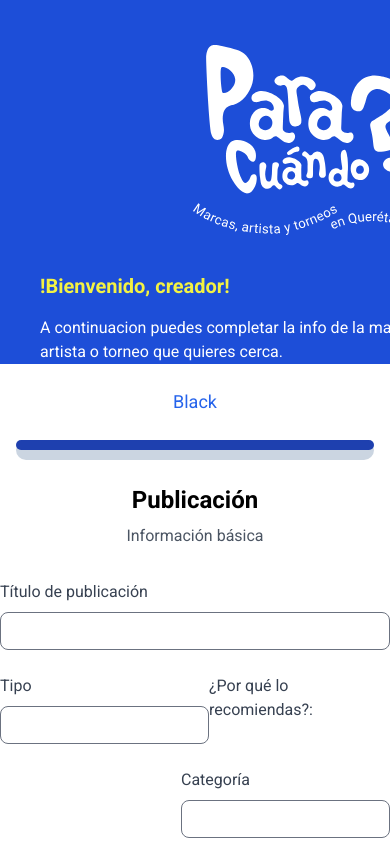
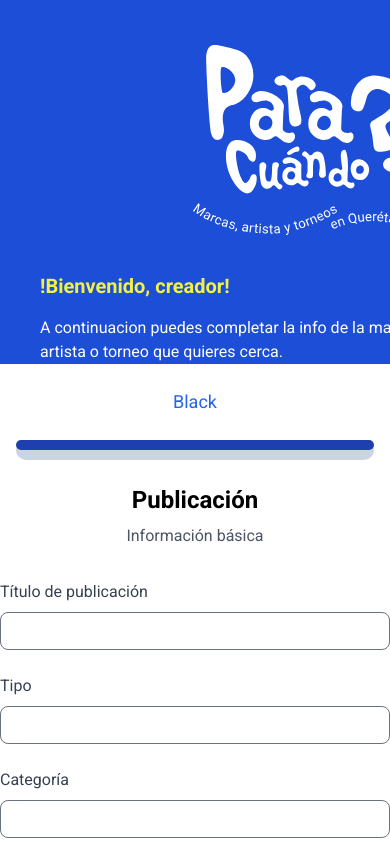
Before and after one commit to diegosisalima/para-cuando-app, a Next.js app: page /publications/publicaciones in a window 390 px wide. Shown: the top 844 px of the page. Built offline with nearby package versions, Linux system fonts and the light colour scheme.

Commit message:
chore: responsibidad movile

```diff
--- a/pages/publications/publicaciones.tsx
+++ b/pages/publications/publicaciones.tsx
@@ -74,7 +74,7 @@ const Publicaciones = () => {
             />
           </div>
 
-          <div className="float-left mb-6">
+          <div className="mb-6 sm:float-left">
             <label className="block w-1/2 mb-2 text-gray-700">Tipo</label>
             <input
               className="w-full px-3 py-2 leading-tight border border-gray-500 rounded-lg appearance-none focus:outline-none focus:shadow-outline"
@@ -84,7 +84,7 @@ const Publicaciones = () => {
               onChange={handleChange}
             />
           </div>
-          <div className="float-right mb-6">
+          <div className="mb-6 sm:float-right">
             <label className="block mb-2 text-gray-700">Categoría</label>
             <input
               className="w-full px-3 py-2 leading-tight border border-gray-500 rounded-lg appearance-none focus:outline-none focus:shadow-outline"
```
